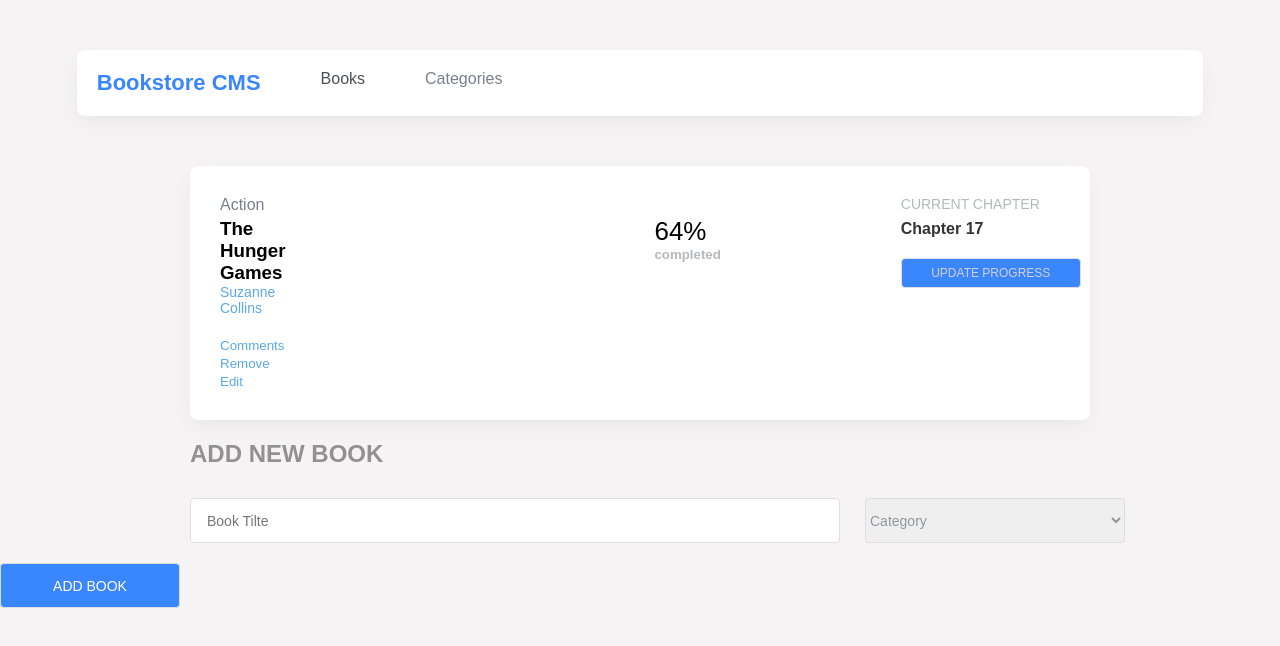
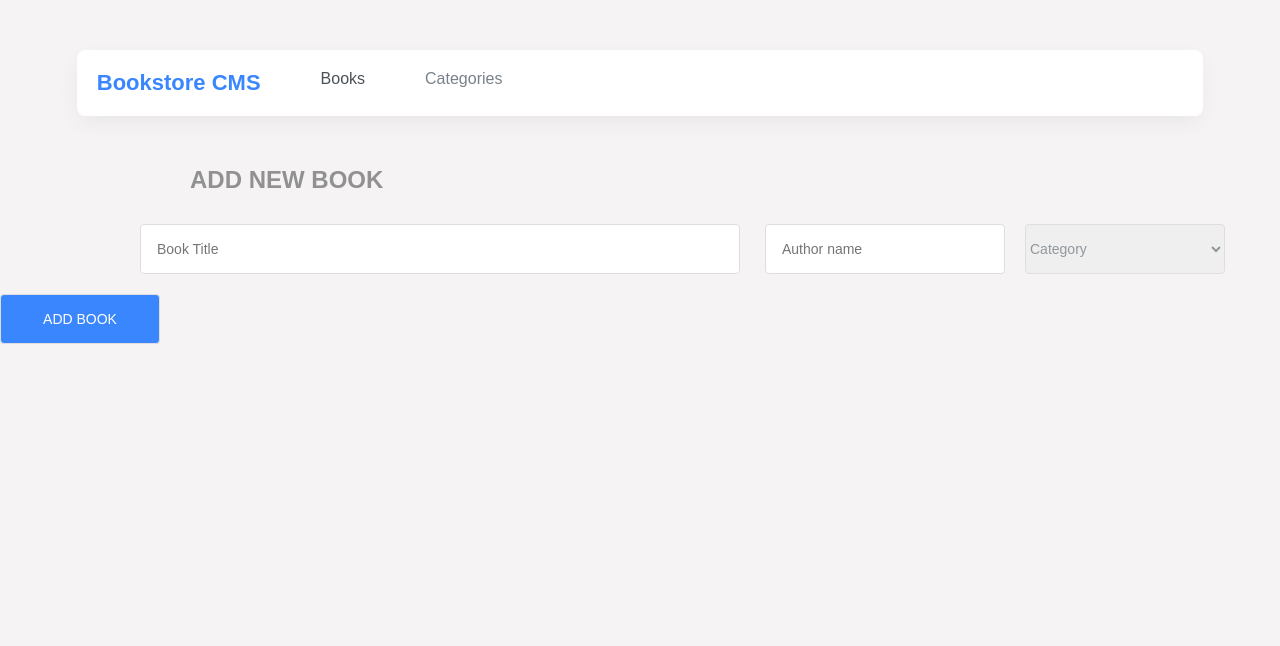
Before and after one commit to sadaf-Daneshgar/bookstore, a React (Create React App) app: page / in a window 1280 px wide. Shown: the top 646 px of the page. Built offline with nearby package versions, Linux system fonts and the light colour scheme.

Commit message:
add the requriments that the reviewer told

```diff
--- a/src/components/Addbook.js
+++ b/src/components/Addbook.js
@@ -1,18 +1,56 @@
-import React from 'react';
+import React, { useState } from 'react';
 import './navbar.css';
 
 function AddBook() {
+  const [newbook, setNewbook] = useState({
+    title: '',
+    author: '',
+    category: 'Category',
+  });
+
+  const [books, setBooks] = useState([]);
+
+  function AddbookHundle(e) {
+    e.preventDefault();
+
+    const newBook = {
+      id: crypto.randomUUID(),
+      title: newbook.title,
+      author: newbook.author,
+      category: newbook.category,
+    };
+
+    setBooks((currentBooks) => [...currentBooks, newBook]);
+
+    setNewbook({
+      title: '',
+      author: '',
+      category: 'Category',
+    });
+  }
+
+  function DeleteBook(id) {
+    setBooks((currentBooks) => currentBooks.filter((book) => book.id !== id));
+  }
+
   return (
     <>
-      <div className="bookcont">
+      <div className="book-list">
+        {books.map((book) => (
+          <div className="bookcont" key={book.id}>
             <div className="books-info">
-          <span className="book-cata">Action</span>
-          <h3 className="book-title">The Hunger Games</h3>
-          <p className="book-author">Suzanne Collins</p>
+              <span className="book-cata">{book.category}</span>
+              <h3 className="book-title">{book.title}</h3>
+              <p className="book-author">{book.author}</p>
               <button type="button" className="btn" id="commit">
                 Comments
               </button>
-          <button type="button" className="btn" id="remove">
+              <button
+                type="button"
+                className="btn"
+                id="remove"
+                onClick={() => DeleteBook(book.id)}
+              >
                 Remove
               </button>
               <button type="button" className="btn" id="edit">
@@ -20,10 +58,12 @@ function AddBook() {
               </button>
             </div>
             <div className="compelet">
-          <span className="precent">64%</span>
+              <span className="precent">
+                64%
+              </span>
               <h5>completed</h5>
             </div>
-        <div className="current-part">
+            <div className="current-part ">
               <p className="current-chapter">CURRENT CHAPTER</p>
               <h4>Chapter 17</h4>
               <button type="button" className="upd-btn">
@@ -31,20 +71,38 @@ function AddBook() {
               </button>
             </div>
           </div>
+        ))}
+      </div>
 
-      {/* add book part */}
-
-      <div className="contanier">
+      {/* Add book part */}
+      <div className="container">
         <h2>ADD NEW BOOK</h2>
         <div className="cont">
-          <input type="text" placeholder="Book Tilte" className="input" />
-          <select className="select-cata">
-            <option selected>Category</option>
-            <option>Fiction</option>
-            <option>Genral</option>
-            <option>Amazing</option>
+          <input
+            type="text"
+            placeholder="Book Title"
+            className="input-book"
+            value={newbook.title}
+            onChange={(e) => setNewbook({ ...newbook, title: e.target.value })}
+          />
+          <input
+            type="text"
+            placeholder="Author name"
+            className="input-author"
+            value={newbook.author}
+            onChange={(e) => setNewbook({ ...newbook, author: e.target.value })}
+          />
+          <select
+            className="select-cata"
+            value={newbook.category}
+            onChange={(e) => setNewbook({ ...newbook, category: e.target.value })}
+          >
+            <option value="Category">Category</option>
+            <option value="Fiction">Fiction</option>
+            <option value="General">General</option>
+            <option value="Amazing">Amazing</option>
           </select>
-          <button type="button" className="addbtn">
+          <button type="button" className="addbtn" onClick={AddbookHundle}>
             ADD BOOK
           </button>
         </div>
--- a/src/components/navbar.css
+++ b/src/components/navbar.css
@@ -58,13 +58,25 @@ h2 {
   margin: 0 190px;
 }
 
-.input {
-  width: 650px;
+.input-book {
+  width: 600px;
   padding: 16px;
-  margin: 30px 25px 20px 190px;
+  margin: 30px 25px 20px 140px;
   font-size: 14px;
   color: #90979e;
-  height: 45px;
+  height: 50px;
+  border-radius: 4px;
+  border: 1px solid rgb(224, 221, 221);
+  outline: none;
+}
+
+.input-author {
+  width: 240px;
+  padding: 16px;
+  margin-right: 20px;
+  font-size: 14px;
+  color: #90979e;
+  height: 50px;
   border-radius: 4px;
   border: 1px solid rgb(224, 221, 221);
   outline: none;
@@ -72,9 +84,9 @@ h2 {
 
 .select-cata {
   font-size: 14px;
-  height: 45px;
-  width: 260px;
-  margin-right: 25px;
+  height: 50px;
+  width: 200px;
+  margin-right: 20px;
   color: #90979e;
   border-radius: 4px;
   border: 1px solid rgb(224, 221, 221);
@@ -83,8 +95,8 @@ h2 {
 
 .addbtn {
   font-size: 14px;
-  height: 45px;
-  width: 180px;
+  height: 50px;
+  width: 160px;
   color: white;
   border-radius: 4px;
   border: 1px solid rgb(224, 221, 221);
```
Lines whose indentation alone changed are shown as unchanged.
